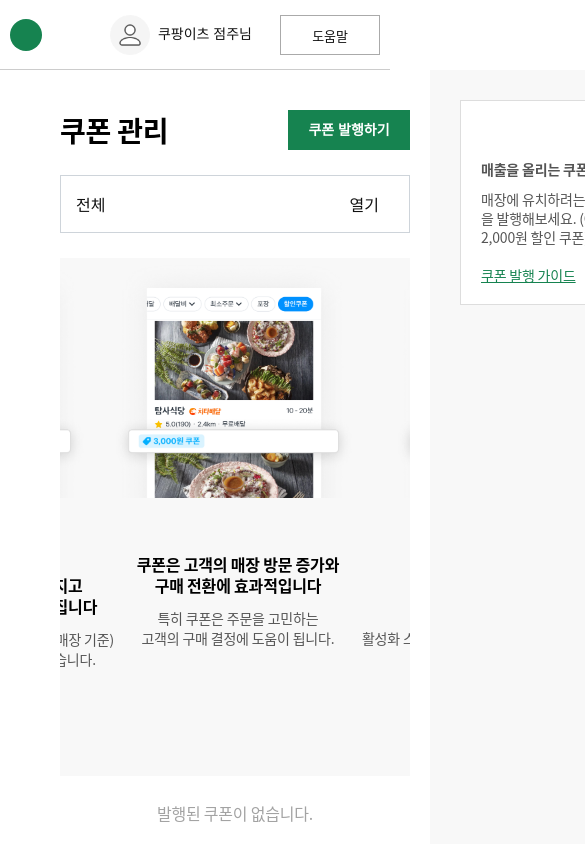
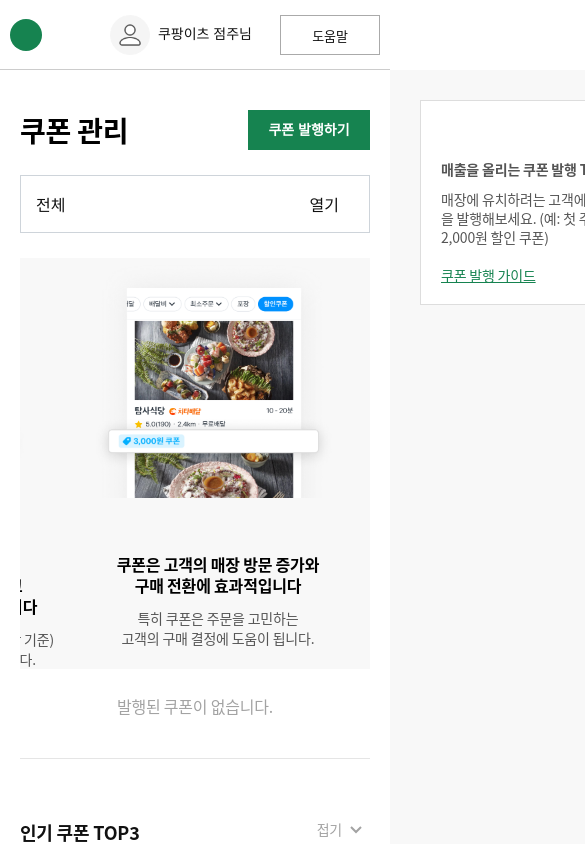
Before and after one commit to ireneworks/coupang-eats-merchant-store, a React (Create React App) app: page /merchant/management/coupons in a window 390 px wide. Shown: the top 844 px of the page, 585 px wide, since content can reach past the window. Built offline with nearby package versions, Linux system fonts and the light colour scheme.

Commit message:
updated indicator, responsive views

```diff
--- a/src/pages/couponManage/components/bannerImage.tsx
+++ b/src/pages/couponManage/components/bannerImage.tsx
@@ -23,6 +23,7 @@
   display: flex;
   flex-flow: row wrap;
   max-width: 600px;
+  margin: 0 20px;
 
   @media screen and (max-width: ${mobile}) {
     flex-flow: column;
--- a/src/pages/couponManage/components/imageSlider.tsx
+++ b/src/pages/couponManage/components/imageSlider.tsx
@@ -1,6 +1,7 @@
 import BannerImage from "./bannerImage";
 import styled from "styled-components";
 import Slider from "react-slick";
+import { mobile } from "../../../components/styles/devices";
 
 export default function ImageSlider() {
   const Settings = {
@@ -47,10 +48,28 @@
 `;
 
 const SliderWrapper = styled(Slider)`
+  position: relative;
   width: 600px;
 
-  //TODO 디자인 맞추기
   .indicator {
-    bottom: 30px;
+    position: absolute;
+    display: inline-block;
+    margin: 0;
+    padding: 0;
+    top: 180px;
+    right: 270px;
+
+    li {
+      display: inline-block;
+
+      button {
+        border: none;
+        background: none;
+
+        @media only screen and (max-width: ${mobile}) {
+          display: none;
+        }
+      }
+    }
   }
 `;
--- a/src/pages/couponManage/couponManage.tsx
+++ b/src/pages/couponManage/couponManage.tsx
@@ -100,11 +100,15 @@
     width: 100%;
     padding: 40px 0 40px 40px;
 
+    @media screen and (max-width: ${tablet}) {
+      padding: 0;
+    }
+
     .sectionWrapper {
       max-width: 835px;
 
-      @media only screen and (max-width: ${tablet}) {
-        padding: 0 20px;
+      @media screen and (max-width: ${tablet}) {
+        padding: 40px 20px;
       }
     }
 
```
